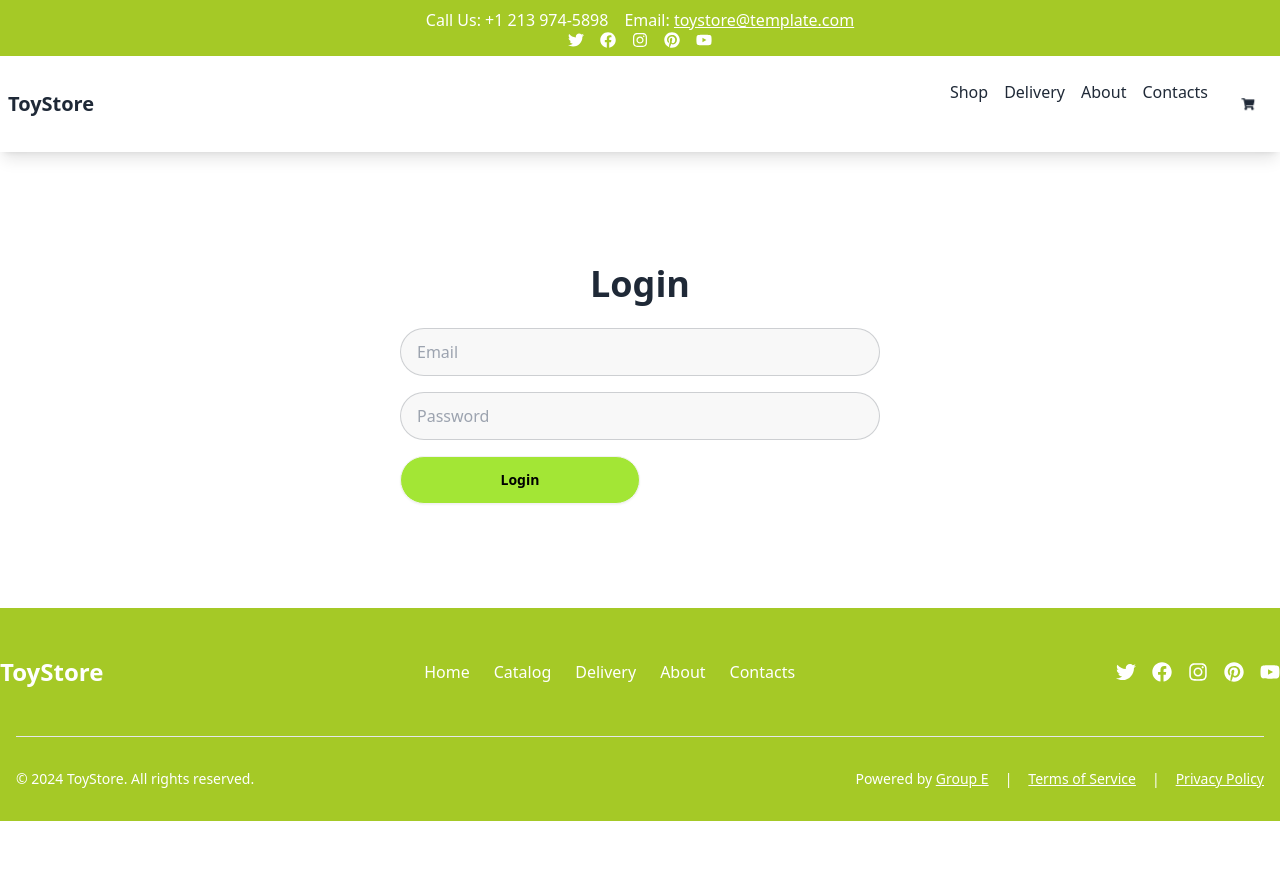
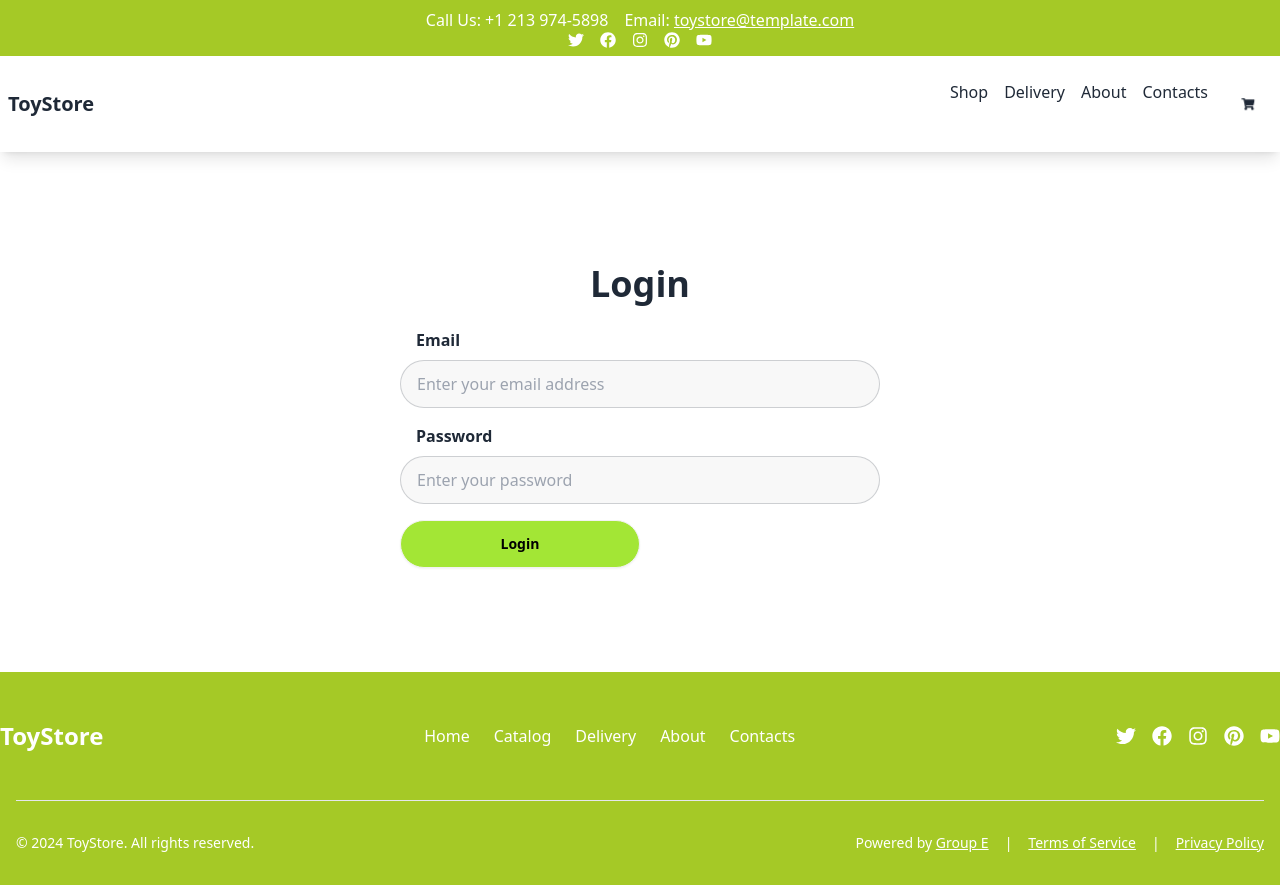
Before and after one commit to ToyTreasures/toy-treasures-frontend, a React (Vite) app: page /login in a window 1280 px wide. Before the commit the page ends 821 px from the top, so only its background shows below. Built offline with nearby package versions, Linux system fonts and the light colour scheme.

Commit message:
feat: add labels & placeholders for login form inputs

```diff
--- a/src/pages/Login.jsx
+++ b/src/pages/Login.jsx
@@ -8,7 +8,7 @@ const LoginSchema = Yup.object().shape({
   email: Yup.string()
     .email("Invalid email format")
     .required("Email is required"),
-  password: Yup.string().required("Password is required"),
+  password: Yup.string().min(8).required("Password is required"),
 });
 
 const Login = () => {
@@ -62,11 +62,15 @@ const Login = () => {
               )}
 
               <div className="space-y-2">
+                <label htmlFor="email" className="ml-4 font-semibold">
+                  Email
+                </label>
                 <div className="input input-bordered rounded-3xl bg-[#f8f8f8] flex items-center gap-2 p-4">
                   <Field
                     type="text"
                     name="email"
-                    placeholder="Email"
+                    id="email"
+                    placeholder="Enter your email address"
                     className="grow bg-transparent outline-none w-full"
                   />
                 </div>
@@ -78,11 +82,15 @@ const Login = () => {
               </div>
 
               <div className="space-y-2">
+                <label htmlFor="password" className="ml-4 font-semibold">
+                  Password
+                </label>
                 <div className="input input-bordered rounded-3xl bg-[#f8f8f8] flex items-center gap-2 p-4">
                   <Field
                     type="password"
                     name="password"
-                    placeholder="Password"
+                    id="password"
+                    placeholder="Enter your password"
                     className="grow bg-transparent outline-none w-full"
                   />
                 </div>
```
